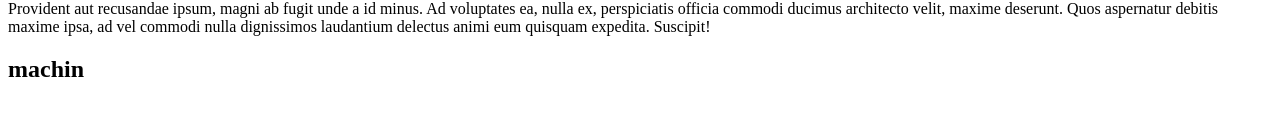
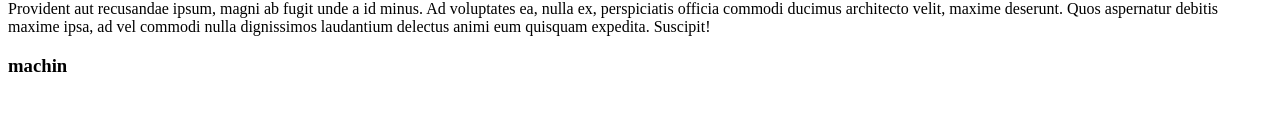
Before and after one commit to Amacky/test, a plain HTML site: page index.html in a window 1280 px wide. Shown: the part 278-394 px from the top of the page. Drawn offline with Linux system fonts and the light colour scheme.

Commit message:
jai changer h2 en h3

```diff
--- a/index.html
+++ b/index.html
@@ -20,6 +20,6 @@
     At repudiandae suscipit rerum, vero corporis blanditiis, alias, expedita tempore dolorum quod quo tempora esse exercitationem maiores ratione facere. Provident aut recusandae ipsum, magni ab fugit unde a id minus.
     Ad voluptates ea, nulla ex, perspiciatis officia commodi ducimus architecto velit, maxime deserunt. Quos aspernatur debitis maxime ipsa, ad vel commodi nulla dignissimos laudantium delectus animi eum quisquam expedita. Suscipit!
 
-    <h2>machin</h2>
+    <h3>machin</h3>
 </body>
 </html>
```
